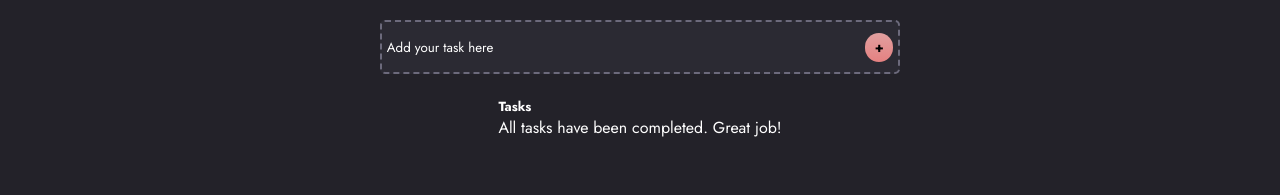
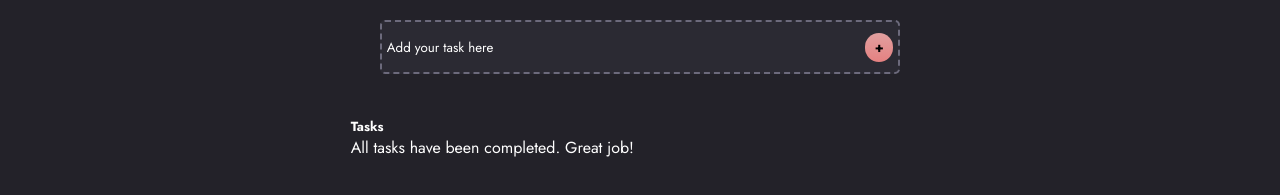
Before and after one commit to Andy-Reynolds/MyTodos-tech-test, a plain HTML site: page index.html in a window 1280 px wide. Both pictures are taken after a click on the button "Confirm". Shown: the part 287-482 px from the top of the page. Drawn offline with Linux system fonts and the light colour scheme.

Commit message:
Improved styling on generated list

```diff
--- a/index.html
+++ b/index.html
@@ -38,7 +38,7 @@
       <br>
 
       <div class="task-list-container">
-        <h5>Tasks</h5>
+        <h5 id="task-header">Tasks</h5>
         <div id="list-of-tasks">
           <p id="task-message">All tasks have been completed. Great job!</p>
           <br>
--- a/style.scss
+++ b/style.scss
@@ -86,6 +86,7 @@
     border-radius: 5px;
     background-color: #2B2A33;
     padding: 5px;
+    margin-bottom: 20px;
 
 
     #task-input {
@@ -102,11 +103,23 @@
 
   }
 
-  #task-list-container {
+  .task-list-container {
     display: block;
+    width: 80%;
+
+    #task-header {
+
+    }
+
+    #list-of-tasks {
+
+    }
+
   }
 
 }
+
+
 
 .added-task {
   display: flex;
```
Also changed, not shown: dist/style.css.
